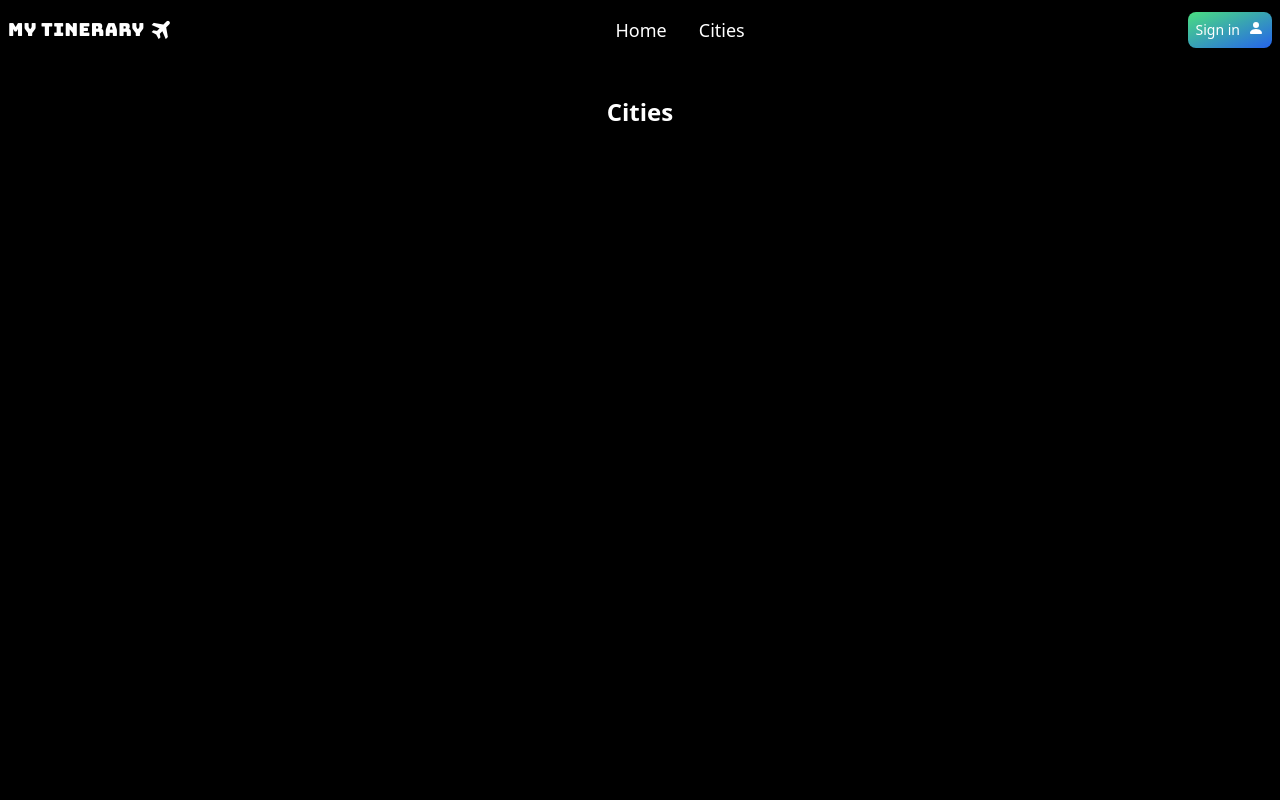
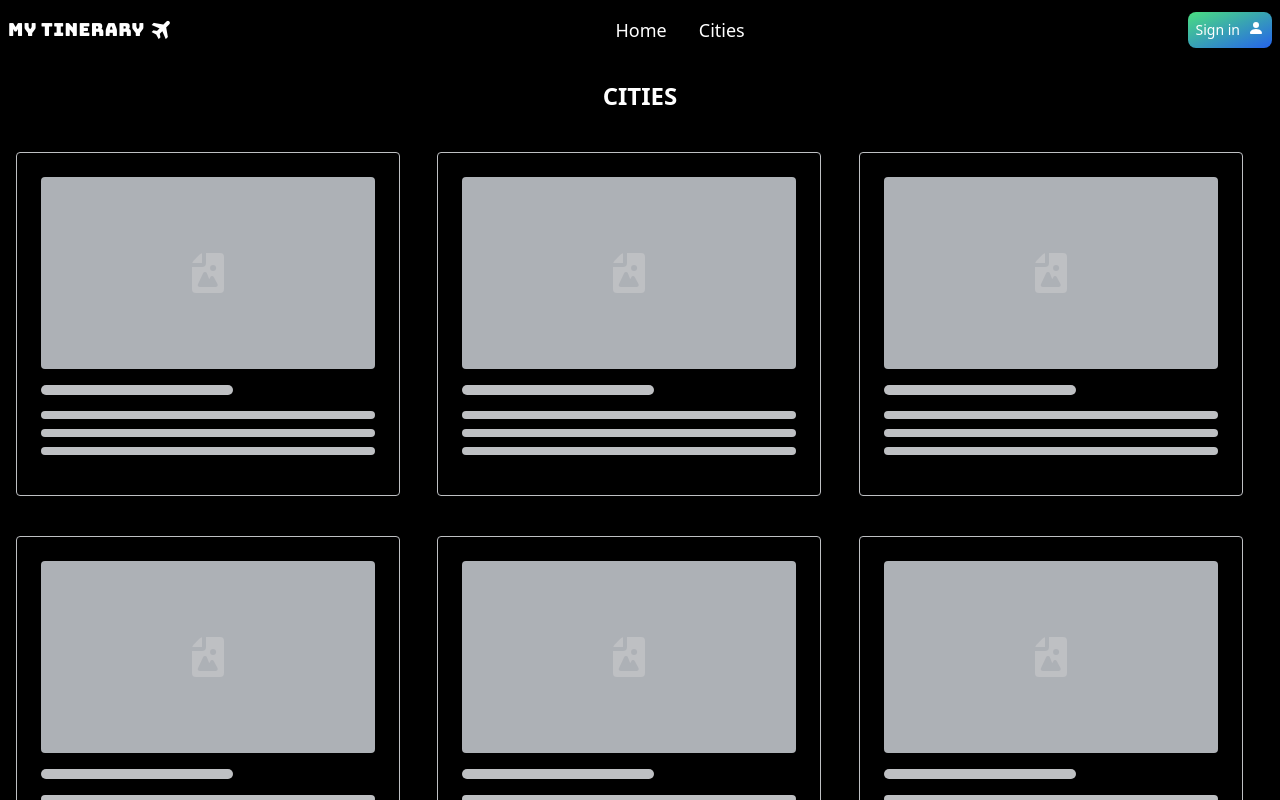
Before and after one commit to Brayanfloresf3/myTineraryBrayanFlores, a React (Vite) app: page /cities in a window 1280 px wide. Shown: the top 800 px of the page. Built offline with nearby package versions, Linux system fonts and the light colour scheme.

Commit message:
agregue skeleton cards a cities

```diff
--- a/src/Components/CallToAction.jsx
+++ b/src/Components/CallToAction.jsx
@@ -1,29 +1,28 @@
+import { Link } from 'react-router-dom';
 
 export function CallToAction() {
     return (
-    <div className="object-contain inset-0 flex flex-col md:items-start justify-center items-center space-y-5 md:space-y-10 relative md:h-5/6 h-full  w-full pt-40 pb-10"
+        <div className="inset-0 flex flex-col md:items-start justify-center items-center space-y-5 md:space-y-10 relative md:h-5/6 h-full pt-40 pb-10 md:pl-7"
             style={{
-        backgroundImage: 'linear-gradient(to bottom, #202E2D, black)'
+                backgroundImage: 'linear-gradient(to bottom, #202E2D, black)',
             }}>
             <h2 className="text-4xl md:text-5xl lg:text-6xl font-bold text-white z-10 ml-5">
                 <span className="text-transparent bg-clip-text bg-gradient-to-l to-emerald-600 from-sky-400">Discover </span>
-      and <span className="text-transparent bg-clip-text bg-gradient-to-l to-emerald-600 from-sky-400">Share</span> <br />Your <span className="text-transparent bg-clip-text bg-gradient-to-l to-emerald-600 from-sky-400">Adventures</span>
+                and <span className="text-transparent bg-clip-text bg-gradient-to-l to-emerald-600 from-sky-400">Share</span> <br />
+                Your <span className="text-transparent bg-clip-text bg-gradient-to-l to-emerald-600 from-sky-400">Adventures</span>
             </h2>
             <p className="text-lg md:text-xl lg:text-2xl font-semibold text-gray-300 z-10 md:ml-5">
                 Get inspired by the experiences of <br /> other travelers as you explore cities. <br />The adventure begins here!
             </p>
-      <img src="/assets/hombre-en-pueblito.jpg" alt="walk" className="w-72 md:w-4/6 h-5/6 object-cover flex justify-center items-center md:absolute md:right-0 md:bottom-0 md:rounded-l-lg  shadow-2xl shadow-custom " />
-      <a to="/cities" >
-        <button type="button" className=" flex text-white font-bold text-2xl  bg-gradient-to-r from-teal-400 via-teal-500 to-teal-600 hover:bg-gradient-to-br focus:ring-4 focus:outline-none focus:ring-teal-300 dark:focus:ring-teal-800 font-large rounded-lg px-3 py-4 pb-3text-center ml-5 mb-2 gap-2"> Visit Cities
-
-          <svg xmlns="http://www.w3.org/2000/svg" className="w-6 h-6 me-2 mt-1" fill="none" viewBox="0 0 24 24" stroke="currentColor" strokeWidth={2}>
+            <img src="/assets/hombre-en-pueblito.jpg" alt="Person walking in a small town" className="w-72 md:w-4/6 h-5/6 object-cover flex justify-center items-center md:absolute md:right-0 md:bottom-0 md:rounded-l-lg shadow-2xl shadow-custom" />
+            <Link to="/cities">
+                <button type="button" className="flex text-white font-bold text-2xl bg-gradient-to-br from-green-400 to-blue-600 hover:bg-gradient-to-bl focus:ring-4 focus:outline-none rounded-lg px-3 py-4 text-center ml-5 mb-2 gap-2">
+                    Visit Cities
+                    <svg xmlns="http://www.w3.org/2000/svg" className="w-6 h-6 ml-2 mt-1" fill="none" viewBox="0 0 24 24" stroke="currentColor" strokeWidth={2}>
                         <path strokeLinecap="round" strokeLinejoin="round" d="M12 4v16m8-8H4" />
                     </svg>
                 </button>
-
-      </a>
+            </Link>
         </div>
-
-
     );
 }
--- a/src/Components/Hero.jsx
+++ b/src/Components/Hero.jsx
@@ -1,20 +1,22 @@
+export function Hero() {
+    const backgroundStyle = {
+        backgroundImage: 'linear-gradient(to bottom, rgba(0, 0, 0, 0) 70%, #405C59 100%), url("/assets/imagenHero.jpg")',
+    };
 
-
-export function Hero() {
     return (
-
-        <div className="relative w-full h-screen bg-cover bg-center"
-            style={{
-                backgroundImage:
-                    'linear-gradient(to bottom, rgba(0, 0, 0, 0) 70%, #405C59 100%), url("/assets/imagenHero.jpg")'
-            }}>
-
-            <div className="absolute inset-0 bg-black bg-opacity-50">
-            </div>
+        <div className="relative w-full h-screen bg-cover bg-center" style={backgroundStyle}>
+            <div className="absolute inset-0 bg-black bg-opacity-50" />
             <div className="relative z-10 h-full flex flex-col justify-center items-center text-center text-white">
-                <h1 className="text-6xl font-bold mb-4">EXPLORE THE<span className="text-transparent bg-clip-text bg-gradient-to-r to-emerald-600 from-sky-400"> WORLD</span></h1>
-                <p className="text-xl mb-8">"Find your perfect trip, designed by insiders who know and love their cities!"</p>
+                <h1 className="text-6xl font-bold mb-4">
+                    EXPLORE THE
+                    <span className="text-transparent bg-clip-text bg-gradient-to-r to-emerald-600 from-sky-400">
+                        WORLD
+                    </span>
+                </h1>
+                <p className="text-xl mb-8">
+                    "Find your perfect trip, designed by insiders who know and love their cities!"
+                </p>
             </div>
         </div>
-    )
+    );
 }
--- a/src/Components/NavBar.jsx
+++ b/src/Components/NavBar.jsx
@@ -26,6 +26,8 @@ export function NavBar() {
         { to: '/Cities', text: 'Cities' },
     ];
 
+    const navLinkClasses = isScrolled ? 'hover:text-[#0A9977]' : 'hover:text-black';
+
     return (
         <nav className={`fixed w-full z-20 top-0 start-0 transition-all duration-300 ${isScrolled ? 'bg-black bg-opacity-80' : 'bg-transparent'}`}>
             <div className="max-w-screen-xl flex flex-wrap items-center justify-between mx-auto p-2">
@@ -38,7 +40,7 @@ export function NavBar() {
                     </span>
                 </a>
                 <div className="flex md:order-2 space-x-3 md:space-x-0">
-                <ButtonPrimary name="Sign in" />
+                    <ButtonPrimary name="Sign in" />
                     <button
                         onClick={toggleMenu}
                         type="button"
@@ -47,13 +49,7 @@ export function NavBar() {
                         aria-expanded={isMenuOpen ? "true" : "false"}
                     >
                         <span className="sr-only">Open main menu</span>
-                        <svg
-                            className="w-5 h-5 text-white"
-                            aria-hidden="true"
-                            xmlns="http://www.w3.org/2000/svg"
-                            fill="none"
-                            viewBox="0 0 17 14"
-                        >
+                        <svg className="w-5 h-5 text-white" aria-hidden="true" xmlns="http://www.w3.org/2000/svg" fill="none" viewBox="0 0 17 14">
                             <path stroke="currentColor" strokeLinecap="round" strokeLinejoin="round" strokeWidth="2" d="M1 1h15M1 7h15M1 13h15" />
                         </svg>
                     </button>
@@ -64,10 +60,7 @@ export function NavBar() {
                             <li key={index}>
                                 <NavLink
                                     to={route.to}
-                                    className={`block py-2 px-3 text-white rounded
-                                    ${isScrolled ? 'hover:text-[#0A9977]' : 'hover:text-black'}
-                                    md:p-0
-                                    hover:bg-gray-100 md:hover:bg-transparent`} // Hover con background solo en pantallas pequeñas
+                                    className={`block py-2 px-3 text-white rounded ${navLinkClasses} md:p-0 hover:bg-gray-100 md:hover:bg-transparent`} // Hover con background solo en pantallas pequeñas
                                 >
                                     {route.text}
                                 </NavLink>
--- /dev/null
+++ b/src/Components/Skeleton.jsx
@@ -0,0 +1,21 @@
+export function Skeleton() {
+    return (
+
+        <div role="status" className="max-w-sm p-4 border border-gray-200 rounded shadow animate-pulse md:p-6 dark:border-gray-700">
+            <div className="flex items-center justify-center h-48 mb-4 bg-gray-300 rounded dark:bg-gray-700">
+                <svg className="w-10 h-10 text-gray-200 dark:text-gray-600" aria-hidden="true" xmlns="http://www.w3.org/2000/svg" fill="currentColor" viewBox="0 0 16 20">
+                    <path d="M14.066 0H7v5a2 2 0 0 1-2 2H0v11a1.97 1.97 0 0 0 1.934 2h12.132A1.97 1.97 0 0 0 16 18V2a1.97 1.97 0 0 0-1.934-2ZM10.5 6a1.5 1.5 0 1 1 0 2.999A1.5 1.5 0 0 1 10.5 6Zm2.221 10.515a1 1 0 0 1-.858.485h-8a1 1 0 0 1-.9-1.43L5.6 10.039a.978.978 0 0 1 .936-.57 1 1 0 0 1 .9.632l1.181 2.981.541-1a.945.945 0 0 1 .883-.522 1 1 0 0 1 .879.529l1.832 3.438a1 1 0 0 1-.031.988Z" />
+                    <path d="M5 5V.13a2.96 2.96 0 0 0-1.293.749L.879 3.707A2.98 2.98 0 0 0 .13 5H5Z" />
+                </svg>
+            </div>
+            <div className="h-2.5 bg-gray-200 rounded-full dark:bg-gray-700 w-48 mb-4"></div>
+            <div className="h-2 bg-gray-200 rounded-full dark:bg-gray-700 mb-2.5"></div>
+            <div className="h-2 bg-gray-200 rounded-full dark:bg-gray-700 mb-2.5"></div>
+            <div className="h-2 bg-gray-200 rounded-full dark:bg-gray-700"></div>
+            <div className="flex items-center mt-4">
+            </div>
+            <span className="sr-only">Loading...</span>
+        </div>
+
+    )
+}
--- a/src/Pages/Cities.jsx
+++ b/src/Pages/Cities.jsx
@@ -1,12 +1,25 @@
 import React from 'react';
-import { Carousel } from '../Components/Carousel';
+import { Skeleton } from '../Components/Skeleton';
 
 export function Cities() {
   return (
     <>
-    <div className="relative w-full md:h-[400px] h-[385px] bg-black my-24">
-      <h1 className='text-2xl font-bold text-center mt-20 text-white object-contain'>Cities</h1></div>
+      <div className=" w-full bg-black mt-15">
+        <h1 className='text-2xl font-bold text-center mt-20 text-white'>CITIES</h1>
+      </div>
 
+      <div className="grid grid-cols-1 md:grid-cols-3 gap-4 mt-10 px-4">
+
+        <Skeleton />
+        <Skeleton />
+        <Skeleton />
+      </div>
+
+      <div className="grid grid-cols-1 md:grid-cols-3 gap-4 mt-10 px-4">
+        <Skeleton />
+        <Skeleton />
+        <Skeleton />
+      </div>
     </>
   );
 }
```
Lines whose indentation alone changed are shown as unchanged.
